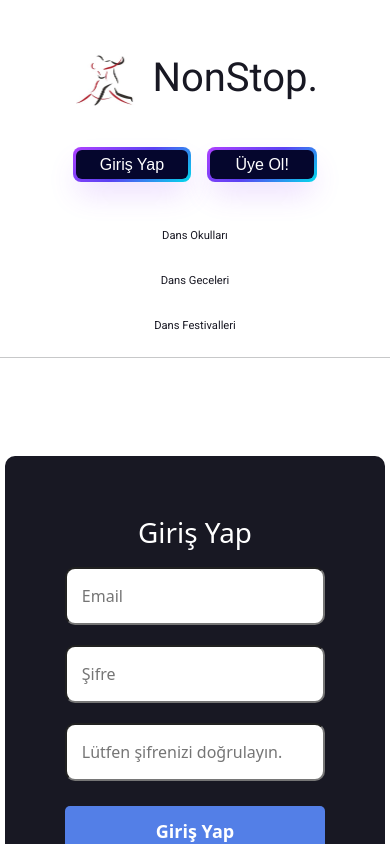
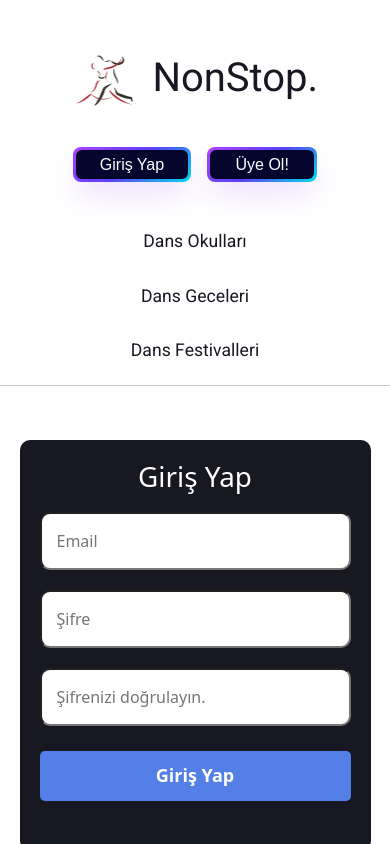
Before and after one commit to GoktayIncekara/Dance, a React app in the folder Client/: page /login in a window 390 px wide. Shown: the top 844 px of the page. Built offline with nearby package versions, Linux system fonts and the light colour scheme; a web font is replaced by a local one.

Commit message:
Improvements on responsiveness

```diff
--- a/Client/src/components/Carousel/carousel.module.css
+++ b/Client/src/components/Carousel/carousel.module.css
@@ -39,8 +39,8 @@
   }
 }
 
-@media screen and (max-width: 300px) {
-  .car_main_text {
-    font-size: 1rem;
+@media screen and (max-width: 305px) {
+  .car_secondary_text {
+    display: none;
   }
 }
--- a/Client/src/components/Navbar/navbar.module.css
+++ b/Client/src/components/Navbar/navbar.module.css
@@ -155,7 +155,7 @@
     }
 
     .nav_link {
-      font-size: 0.7rem;
+      font-size: 1.1rem;
     }
 
     .button_64 {
@@ -174,10 +174,14 @@
     }
 }
 
-@media screen and (max-width: 455px) {
+@media screen and (max-width: 590px) {
     .nav_links {
         flex-direction: column;
         gap: 0;
+    }
+
+    .nav_link {
+
     }
 
     .nav_seperator {
--- a/Client/src/css/form.module.css
+++ b/Client/src/css/form.module.css
@@ -3,7 +3,7 @@
     display: flex;
     align-items: center;
     justify-content: center;
-    min-height: 70vh;
+    min-height: 50vh;
 }
 
 .form {
@@ -48,4 +48,19 @@
     font-size: 1.25rem;
     cursor: pointer;
     margin: 1rem 0;
-  }
+}
+
+@media screen and (max-width: 2000px) {
+    .form {
+        min-width: 50rem;
+    }
+}
+
+
+@media screen and (max-width: 850px) {
+
+    .form {
+        padding: 20px;
+        min-width: 90vw;
+    }
+}
--- a/Client/src/pages/LoginPage.js
+++ b/Client/src/pages/LoginPage.js
@@ -50,7 +50,7 @@ function LoginPage() {
           <FormInput
             name="confirmPassword"
             type="password"
-            placeholder="Lütfen şifrenizi doğrulayın."
+            placeholder="Şifrenizi doğrulayın."
             value={values["confirmPassword"]}
             onChange={onChange}
             errorMessage="Şifreler eşleşmiyor."
```
